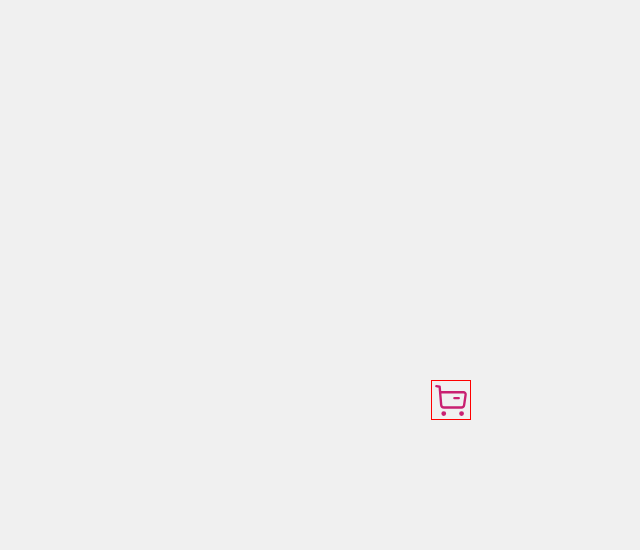
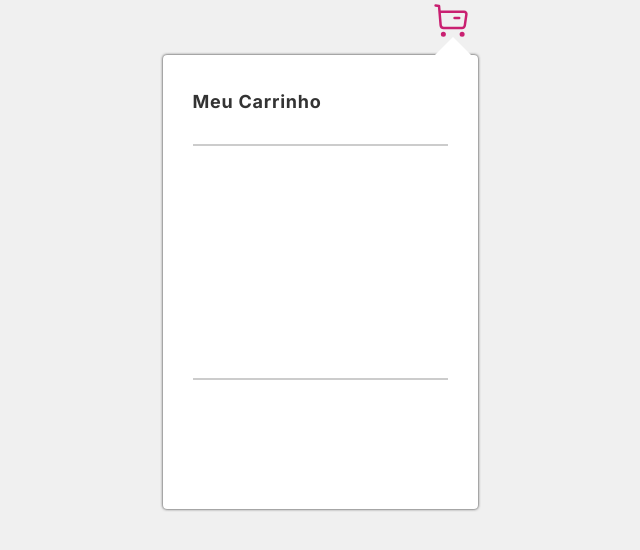
Before and after one commit to Carloss-Dev/Drip-Store, a React (Vite) app: page /cart in a window 1280 px wide. Shown: the top 550 px of the page, without its empty margins (189-829 px from the left). Built offline with nearby package versions, Linux system fonts and the light colour scheme.

Commit message:
:construction: Card do cart

```diff
--- a/routes/AppRoutes.jsx
+++ b/routes/AppRoutes.jsx
@@ -4,6 +4,7 @@ import { Products } from "../src/pages/Products/Products";
 import { Categories } from "../src/pages/Categories/Categories";
 import { Requests } from "../src/pages/Requests/Requests";
 import { Cart } from "../src/components/Cart/Cart";
+import { Card } from "../src/Card/Card";
 
 export const AppRoutes = () => {
   return (
@@ -15,6 +16,7 @@ export const AppRoutes = () => {
         <Route path="/pedidos" element={<Requests />} />
         {/* Rotas de testes */}\
         <Route path="/cart" element={<Cart />} />
+        <Route path="/card" element={<Card />} />
       </Routes>
     </BrowserRouter>
   );
--- /dev/null
+++ b/src/Card/Card.jsx
@@ -0,0 +1,10 @@
+import React from "react";
+import * as S from "./StyledCard";
+
+export const Card = ({ variant = "cart-card" }) => {
+  return (
+    <S.Card $variant={variant}>
+      <S.MainCartContainer></S.MainCartContainer>
+    </S.Card>
+  );
+};
--- /dev/null
+++ b/src/Card/StyledCard.jsx
@@ -0,0 +1,37 @@
+import styled, { css } from "styled-components";
+
+export const MainCartContainer = styled.div``;
+export const PriceContainer = styled.div``;
+
+const CartCard = css`
+  align-self: center;
+  border: 1pt solid red;
+  display: flex;
+  justify-content: center;
+  flex-direction: column;
+  align-items: center;
+  width: 25.5rem;
+  height: 9.3rem;
+
+  ${MainCartContainer} {
+    border: 1pt solid green;
+    height: 70%;
+    width: 100%;
+  }
+  ${PriceContainer} {
+    border: 1pt solid blue;
+    height: 30%;
+    width: 100%;
+  }
+`;
+
+export const Card = styled.div`
+  ${({ $variant }) => {
+    switch ($variant) {
+      case "cart-card":
+        return CartCard;
+      default:
+        return null;
+    }
+  }}
+`;
--- a/src/components/Cart/Cart.jsx
+++ b/src/components/Cart/Cart.jsx
@@ -4,12 +4,20 @@ import * as S from "./StyledCart";
 // Externos
 
 // Componentes
+import { Text } from "../Texts/Text/Text";
 import CartIcon from "../../../public/Cart-Icon";
 
 export const Cart = () => {
   return (
     <S.CartContainer>
       <CartIcon className="cart-icon" />
+      <S.DropdownContainer>
+        <S.TitlePosition>
+          <Text bold={true}>Meu Carrinho</Text>
+        </S.TitlePosition>
+        <S.CartContent></S.CartContent>
+        <S.CartPanel></S.CartPanel>
+      </S.DropdownContainer>
     </S.CartContainer>
   );
 };
--- a/src/components/Cart/StyledCart.jsx
+++ b/src/components/Cart/StyledCart.jsx
@@ -1,16 +1,64 @@
 import styled from "styled-components";
+import { theme } from "../../theme/theme";
 
 export const DropdownContainer = styled.div``;
+export const TitlePosition = styled.div``;
+export const CartContent = styled.div``;
+export const CartPanel = styled.div``;
 
 export const CartContainer = styled.div`
   position: relative;
-  border: 1pt solid red;
   height: 4rem;
   width: 4rem;
-  align-self: center;
-  cursor: pointer;
+
+  ${DropdownContainer} {
+    position: relative;
+    position: absolute;
+    display: flex;
+    align-items: center;
+    justify-content: center;
+    flex-direction: column;
+    padding: 30px;
+    top: 55px;
+    right: -7px;
+    width: 31.543rem;
+    height: 45.4rem;
+    border-radius: 4px;
+    box-shadow: 0px 0px 3px ${theme.colors.darkGray};
+    background-color: ${theme.colors.white};
+
+    &::after {
+      content: "";
+      position: absolute;
+      top: -18px;
+      right: 0;
+      width: 0;
+      height: 0;
+      border-left: 25px solid transparent;
+      border-right: 25px solid transparent;
+      border-bottom: 25px solid ${theme.colors.white};
+      /* border-bottom: 25px solid red; */
+    }
+
+    ${TitlePosition} {
+      width: 100%;
+      height: 15%;
+    }
+    ${CartContent} {
+      width: 100%;
+      height: 60%;
+      border-bottom: 2px solid ${theme.colors.lightGray2};
+      border-top: 2px solid ${theme.colors.lightGray2};
+    }
+
+    ${CartPanel} {
+      width: 100%;
+      height: 25%;
+    }
+  }
   .cart-icon {
     position: absolute;
+    cursor: pointer;
     width: 100%;
     height: 100%;
   }
```
